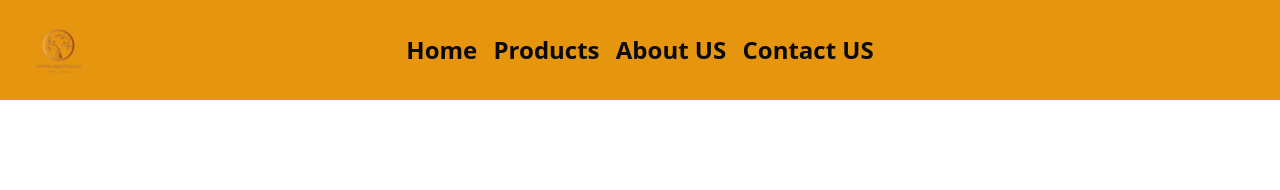
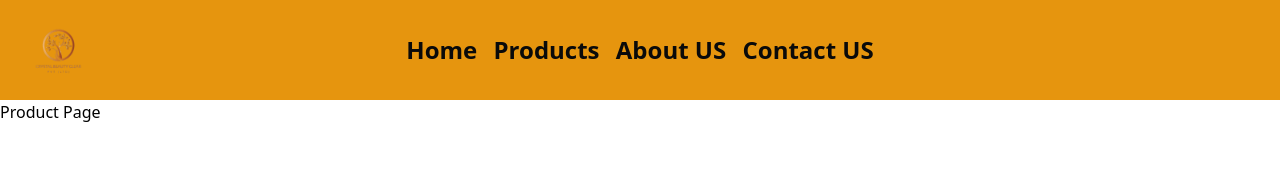
Before and after one commit to AmilaWijayananda/CBC_frontend, a React (Vite) app: page /products in a window 1280 px wide. Shown: the top 190 px of the page. Built offline with nearby package versions, Linux system fonts and the light colour scheme; no server answers.

Commit message:
create products page ✅

```diff
--- /dev/null
+++ b/src/pages/home/product.jsx
@@ -0,0 +1,27 @@
+import axios from "axios";
+import { useEffect, useState } from "react";
+import toast from "react-hot-toast";
+
+export default function ProductPage() {
+    const [products, setProducts] = useState([]);
+    const [loadingStatus, setLoadingStatus] = useState('loading');
+    useEffect(
+        ()=>{
+            if(loadingStatus=='loading'){
+                axios.get('http://localhost:5000/api/products').then((res)=>{
+                    console.log(res.data)
+                    setProducts(res.data)
+                    setLoadingStatus('loaded')
+                }).catch(
+                    (err)=>toast.error("Failed to fetch products from server")
+                )
+            }
+
+        }
+    ,[])
+    return (
+      <div>
+        <h1>Product Page</h1>
+      </div>
+    );
+}
--- a/src/pages/homePage.jsx
+++ b/src/pages/homePage.jsx
@@ -2,6 +2,7 @@ import { Link, Route, Routes } from 'react-router-dom';
 import Header from '../components/header';
 import LoginPage from './loginPage';
 import ProductOverview from './productOverview';
+import ProductPage from './home/product';
 
 export default function HomePage() {
     return (
@@ -10,6 +11,7 @@ export default function HomePage() {
         <div className='w-full h-[calc(100vh-100px)]'>
           <Routes path="/*">
             <Route path="/" element={<h1>Home Page</h1>} />
+            <Route path='/products' element={<ProductPage/>} />
             <Route path="/login" element={<LoginPage />} />
             <Route path="/productInfo/:id" element={<ProductOverview/>} />
           </Routes>
```
